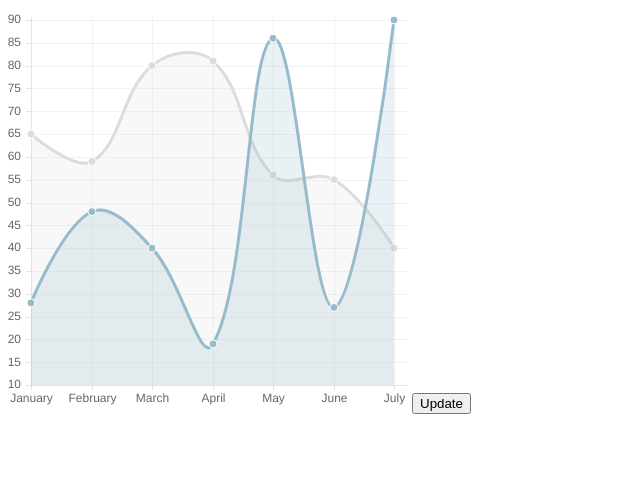
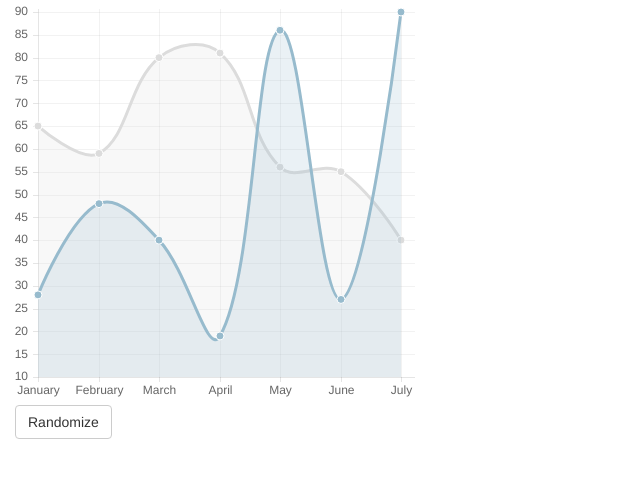
Before and after one commit to nginth/castleintheair, a website: page index.html in a window 1280 px wide. Shown: the whole page, without its empty margins (0-640 px from the left). Drawn offline with Linux system fonts and the light colour scheme.

Commit message:
basic formatting

```diff
--- a/index.html
+++ b/index.html
@@ -2,12 +2,24 @@
 <html>
   <head>
     <title>castleintheair</title>
+    <link rel="stylesheet" type="text/css" href="bower_components/bootstrap/dist/css/bootstrap.min.css">
   </head>
   <body>
-    <canvas id="chart1" width="400" height="400"></canvas>
-    <button type="button" onclick="randomize();">Update</button>
+    <div class="container-fluid">
+      <div class="row">
+        <div class="col-md-3">
+          <canvas id="chart1" width="400" height="400"></canvas>
+        </div>
+      </div>
+      <div class="row">
+        <div class="col-md-3">
+          <button type="button" class="btn btn-default btn-md" onclick="randomize();">Randomize</button>
+        </div>
+      </div>
+    </div>
     <script type="text/javascript" src="bower_components/Chart.js/Chart.js"></script>
     <script type="text/javascript" src="bower_components/jquery/dist/jquery.min.js"></script>
     <script type="text/javascript" src="src/js/mycharts.js"></script>
+    <script src="bower_components/bootstrap/dist/js/bootstrap.min.js"></script>
   </body>
 </html>
```
